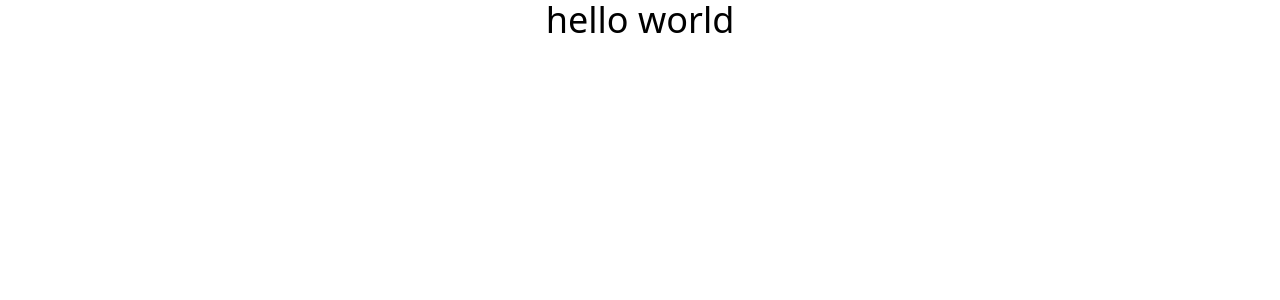
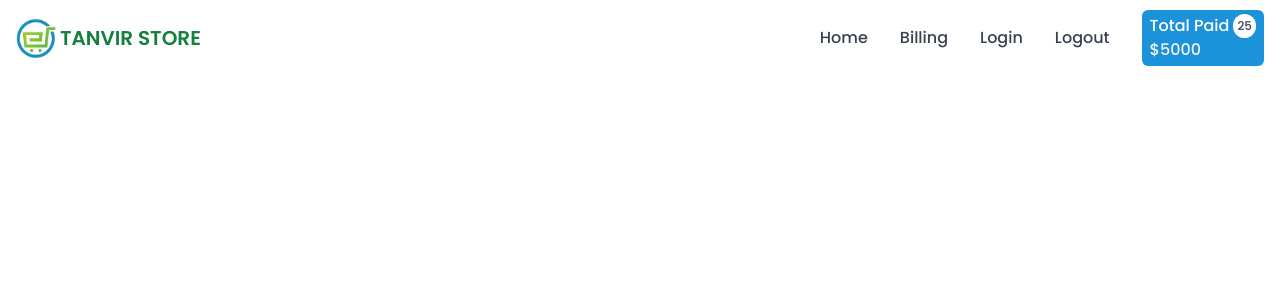
Before and after one commit to tanvirgithub21/Billing-Page-Frontend, a React (Create React App) app: page / in a window 1280 px wide. Shown: the top 300 px of the page. Built offline with nearby package versions, Linux system fonts and the light colour scheme.

Commit message:
added navbar with responsive

```diff
--- a/src/App.css
+++ b/src/App.css
@@ -1,38 +1,10 @@
-.App {
-  text-align: center;
+/* google fonts  */
+@import url('https://fonts.googleapis.com/css2?family=Poppins:ital,wght@0,100;0,200;0,300;0,400;0,500;0,600;0,700;0,800;0,900;1,100;1,200;1,300;1,400;1,500;1,600;1,700;1,800;1,900&display=swap');
+
+body {
+  margin: 0;
+  padding: 0;
+  box-sizing: border-box;
+  font-family: 'Poppins', sans-serif;
+  font-weight: 400;
 }
-
-.App-logo {
-  height: 40vmin;
-  pointer-events: none;
-}
-
-@media (prefers-reduced-motion: no-preference) {
-  .App-logo {
-    animation: App-logo-spin infinite 20s linear;
-  }
-}
-
-.App-header {
-  background-color: #282c34;
-  min-height: 100vh;
-  display: flex;
-  flex-direction: column;
-  align-items: center;
-  justify-content: center;
-  font-size: calc(10px + 2vmin);
-  color: white;
-}
-
-.App-link {
-  color: #61dafb;
-}
-
-@keyframes App-logo-spin {
-  from {
-    transform: rotate(0deg);
-  }
-  to {
-    transform: rotate(360deg);
-  }
-}
--- a/src/App.js
+++ b/src/App.js
@@ -1,10 +1,14 @@
-import logo from './logo.svg';
+import { Routes, Route } from 'react-router-dom';
 import './App.css';
+import Navbar from './ShareComponent/Navbar/Navbar';
 
 function App() {
   return (
-    <div className="App">
-      <h1 className='text-4xl'>hello world</h1>
+    <div>
+      <Navbar />
+      <Routes>
+        <Route path="" element="" />
+      </Routes>
     </div>
   );
 }
--- /dev/null
+++ b/src/ShareComponent/Navbar/Navbar.jsx
@@ -0,0 +1,126 @@
+import React, { useState } from "react";
+import { NavLink } from "react-router-dom";
+import logo from "../../Images/logo.png";
+
+const Navbar = () => {
+  const [open, setOpen] = useState(false);
+
+  //  navbar link active or deActive style
+  const active =
+    "block py-2 px-4 bg-[#007ced] md:bg-transparent text-white rounded md:text-blue-700 font-[500] md:p-0";
+  const deActive =
+    "block py-2 pr-4 pl-3 text-gray-700 rounded  font-[500] md:p-0";
+
+  return (
+    <nav class="px-2 sm:px-4 py-2.5 sticky top-0 left-0 z-50  bg-white shadow-b">
+      <div class="container flex flex-wrap justify-between items-center mx-auto">
+
+        {/* logo  */}
+        <div class="self-center text-xl font-semibold whitespace-nowrap flex items-center">
+          <img className="w-10 h-10 mr-1" src={logo} alt="logo" />
+          <h2 className="text-green-700">TANVIR STORE</h2>
+        </div>
+
+
+        {/* responsive navbar open and close button  */}
+        <div onClick={() => setOpen(!open)}>
+          {open ? (
+            <button
+              type="button"
+              className="inline-flex items-center text-sm text-gray-500 rounded-lg md:hidden"
+            >
+              <svg
+                class="w-7 h-7"
+                fill="currentColor"
+                viewBox="0 0 20 20"
+                xmlns="http://www.w3.org/2000/svg"
+              >
+                <path
+                  fill-rule="evenodd"
+                  d="M4.293 4.293a1 1 0 011.414 0L10 8.586l4.293-4.293a1 1 0 111.414 1.414L11.414 10l4.293 4.293a1 1 0 01-1.414 1.414L10 11.414l-4.293 4.293a1 1 0 01-1.414-1.414L8.586 10 4.293 5.707a1 1 0 010-1.414z"
+                  clip-rule="evenodd"
+                ></path>
+              </svg>
+            </button>
+          ) : (
+            <button
+              type="button"
+              class="inline-flex items-center text-sm text-gray-500 rounded-lg md:hidden"
+            >
+              <svg
+                class="w-7 h-7"
+                fill="currentColor"
+                viewBox="0 0 20 20"
+                xmlns="http://www.w3.org/2000/svg"
+              >
+                <path
+                  fill-rule="evenodd"
+                  d="M3 5a1 1 0 011-1h12a1 1 0 110 2H4a1 1 0 01-1-1zM3 10a1 1 0 011-1h12a1 1 0 110 2H4a1 1 0 01-1-1zM3 15a1 1 0 011-1h12a1 1 0 110 2H4a1 1 0 01-1-1z"
+                  clip-rule="evenodd"
+                ></path>
+              </svg>
+            </button>
+          )}
+        </div>
+
+        {/* navbar link and total paid amount */}
+        <div
+          class={`w-full md:block md:w-auto ease-in-out duration-1000 ${
+            open ? "mt-0" : "mt-[-300px]"
+          }  md:mt-0 z-20`}
+        >
+          <ul className="flex flex-col mt-4 md:flex-row md:space-x-8 md:mt-0 md:text-base md:font-medium items-center">
+            <li>
+              <NavLink
+                to="/home"
+                className={({ isActive }) => (isActive ? active : deActive)}
+              >
+                Home
+              </NavLink>
+            </li>
+            <li>
+              <NavLink
+                to="/billing"
+                className={({ isActive }) => (isActive ? active : deActive)}
+              >
+                Billing
+              </NavLink>
+            </li>
+            <li>
+              <NavLink
+                to="/login"
+                className={({ isActive }) => (isActive ? active : deActive)}
+              >
+                Login
+              </NavLink>
+            </li>
+            <li>
+              <NavLink
+                to="/logout"
+                className={({ isActive }) => (isActive ? active : deActive)}
+              >
+                Logout
+              </NavLink>
+            </li>
+
+            {/* paid amount  */}
+            <div className="bg-[#1c92da] py-1 px-2 rounded-md text-white mt-2 md:mt-0">
+              <div className="flex items-center text-base">
+                <span>Total Paid</span>
+                <span className="bg-white text-gray-700 p-1 rounded-full text-xs ml-1">
+                  25
+                </span>
+              </div>
+
+              <span className="text-md text-gray-100 font-base">$5000</span>
+            </div>
+
+          </ul>
+        </div>
+
+      </div>
+    </nav>
+  );
+};
+
+export default Navbar;
--- a/src/index.js
+++ b/src/index.js
@@ -3,12 +3,15 @@ import ReactDOM from 'react-dom/client';
 import './index.css';
 import App from './App';
 import reportWebVitals from './reportWebVitals';
+import { BrowserRouter } from 'react-router-dom';
 
 const root = ReactDOM.createRoot(document.getElementById('root'));
 root.render(
-  <React.StrictMode>
-    <App />
-  </React.StrictMode>
+  <BrowserRouter>
+    <React.StrictMode>
+      <App />
+    </React.StrictMode>
+  </BrowserRouter>
 );
 
 // If you want to start measuring performance in your app, pass a function
```
Also changed, not shown: src/Images/logo.png (added).
